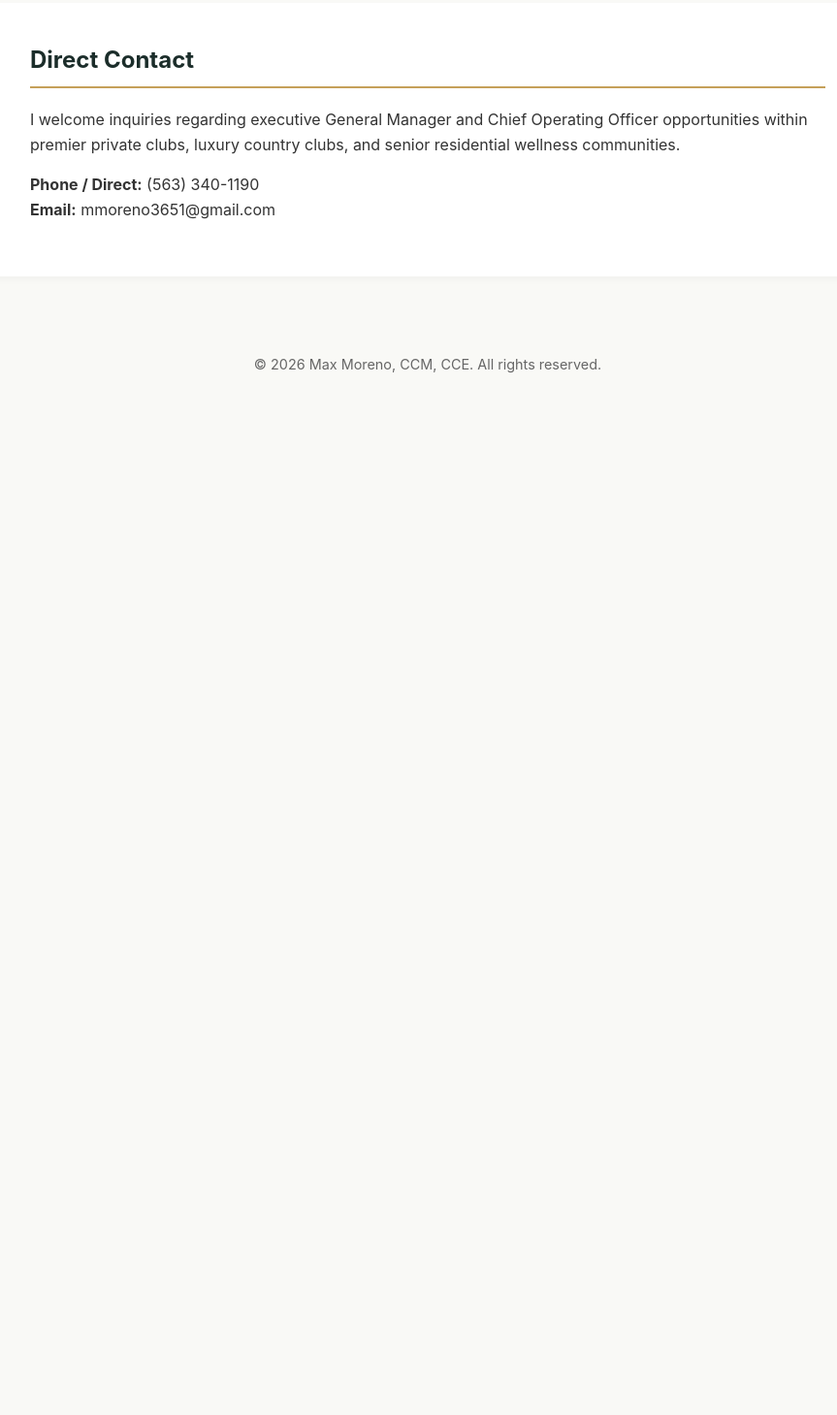
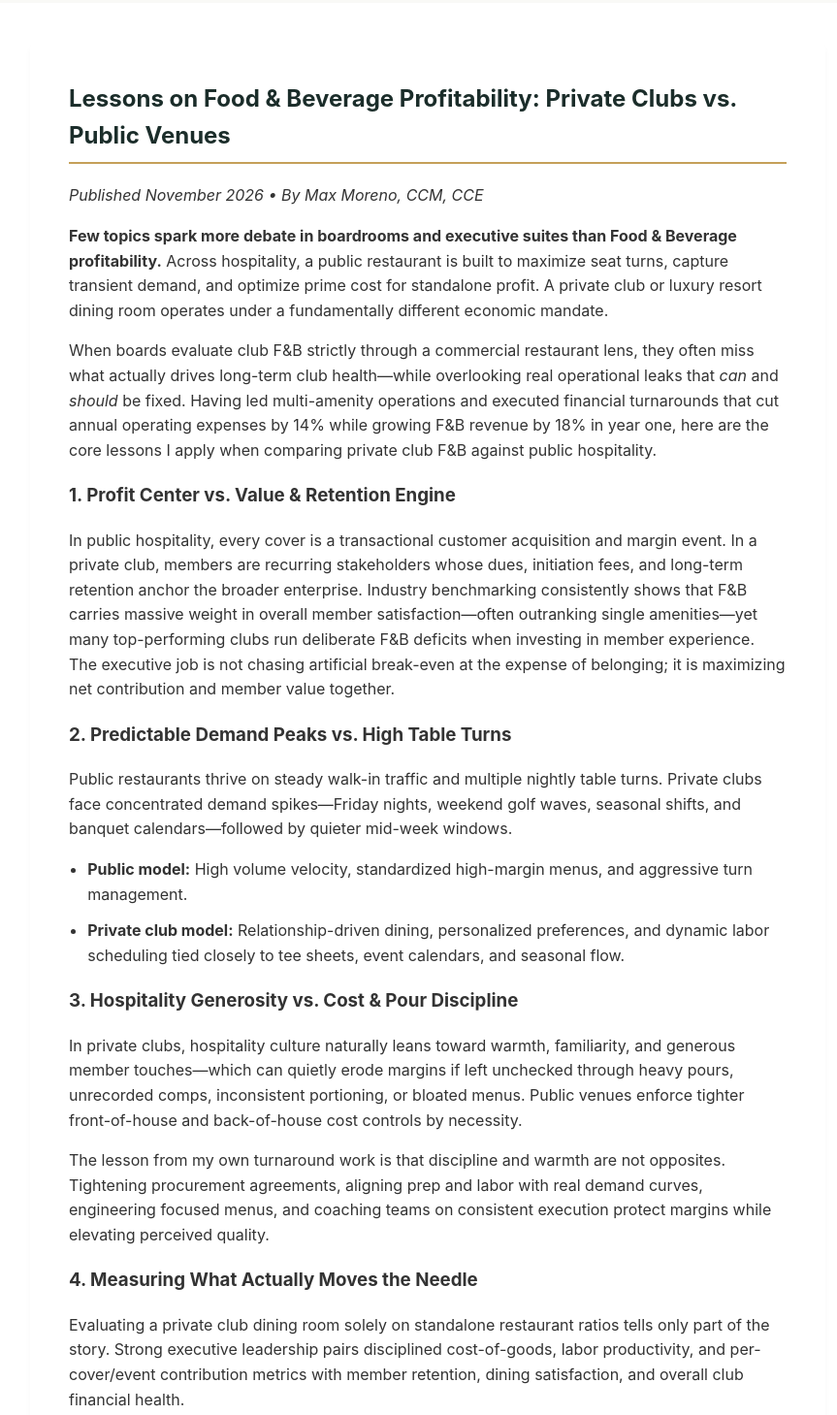
Before and after one commit to maxdeanmoreno/maxdeanmoreno.github.io, a plain HTML site: page index.html in a window 1280 px wide. Shown: the part 2747-4206 px from the top of the page at 97% size, without its empty margins (199-1062 px from the left). Before the commit the page ends 3180 px from the top, so only its background shows below. Drawn offline with Linux system fonts and the light colour scheme.

Commit message:
Add section on Food & Beverage profitability lessons
Added a new section discussing food and beverage profitability in private clubs compared to public venues, including key lessons and insights.

```diff
--- a/index.html
+++ b/index.html
@@ -147,7 +147,31 @@
             </ul>
             <p>True executive stewardship means balancing deep respect for club traditions with the agility to meet the evolving expectations of multigenerational families.</p>
         </section>
-        <section>
+        <section><section>
+            <h2>Lessons on Food &amp; Beverage Profitability: Private Clubs vs. Public Venues</h2>
+            <p><em>Published November 2026 &bull; By Max Moreno, CCM, CCE</em></p>
+
+            <p><strong>Few topics spark more debate in boardrooms and executive suites than Food &amp; Beverage profitability.</strong> Across hospitality, a public restaurant is built to maximize seat turns, capture transient demand, and optimize prime cost for standalone profit. A private club or luxury resort dining room operates under a fundamentally different economic mandate.</p>
+
+            <p>When boards evaluate club F&amp;B strictly through a commercial restaurant lens, they often miss what actually drives long-term club health—while overlooking real operational leaks that <em>can</em> and <em>should</em> be fixed. Having led multi-amenity operations and executed financial turnarounds that cut annual operating expenses by 14% while growing F&amp;B revenue by 18% in year one, here are the core lessons I apply when comparing private club F&amp;B against public hospitality.</p>
+
+            <h3>1. Profit Center vs. Value &amp; Retention Engine</h3>
+            <p>In public hospitality, every cover is a transactional customer acquisition and margin event. In a private club, members are recurring stakeholders whose dues, initiation fees, and long-term retention anchor the broader enterprise. Industry benchmarking consistently shows that F&amp;B carries massive weight in overall member satisfaction—often outranking single amenities—yet many top-performing clubs run deliberate F&amp;B deficits when investing in member experience. The executive job is not chasing artificial break-even at the expense of belonging; it is maximizing net contribution and member value together.</p>
+
+            <h3>2. Predictable Demand Peaks vs. High Table Turns</h3>
+            <p>Public restaurants thrive on steady walk-in traffic and multiple nightly table turns. Private clubs face concentrated demand spikes—Friday nights, weekend golf waves, seasonal shifts, and banquet calendars—followed by quieter mid-week windows.</p>
+            <ul>
+                <li><strong>Public model:</strong> High volume velocity, standardized high-margin menus, and aggressive turn management.</li>
+                <li><strong>Private club model:</strong> Relationship-driven dining, personalized preferences, and dynamic labor scheduling tied closely to tee sheets, event calendars, and seasonal flow.</li>
+            </ul>
+
+            <h3>3. Hospitality Generosity vs. Cost &amp; Pour Discipline</h3>
+            <p>In private clubs, hospitality culture naturally leans toward warmth, familiarity, and generous member touches—which can quietly erode margins if left unchecked through heavy pours, unrecorded comps, inconsistent portioning, or bloated menus. Public venues enforce tighter front-of-house and back-of-house cost controls by necessity.</p>
+            <p>The lesson from my own turnaround work is that discipline and warmth are not opposites. Tightening procurement agreements, aligning prep and labor with real demand curves, engineering focused menus, and coaching teams on consistent execution protect margins while elevating perceived quality.</p>
+
+            <h3>4. Measuring What Actually Moves the Needle</h3>
+            <p>Evaluating a private club dining room solely on standalone restaurant ratios tells only part of the story. Strong executive leadership pairs disciplined cost-of-goods, labor productivity, and per-cover/event contribution metrics with member retention, dining satisfaction, and overall club financial health.</p>
+        </section>
             <h2>Direct Contact</h2>
             <p>I welcome inquiries regarding executive General Manager and Chief Operating Officer opportunities within premier private clubs, luxury country clubs, and senior residential wellness communities.</p>
             <p><strong>Phone / Direct:</strong> (563) 340-1190<br>
```
